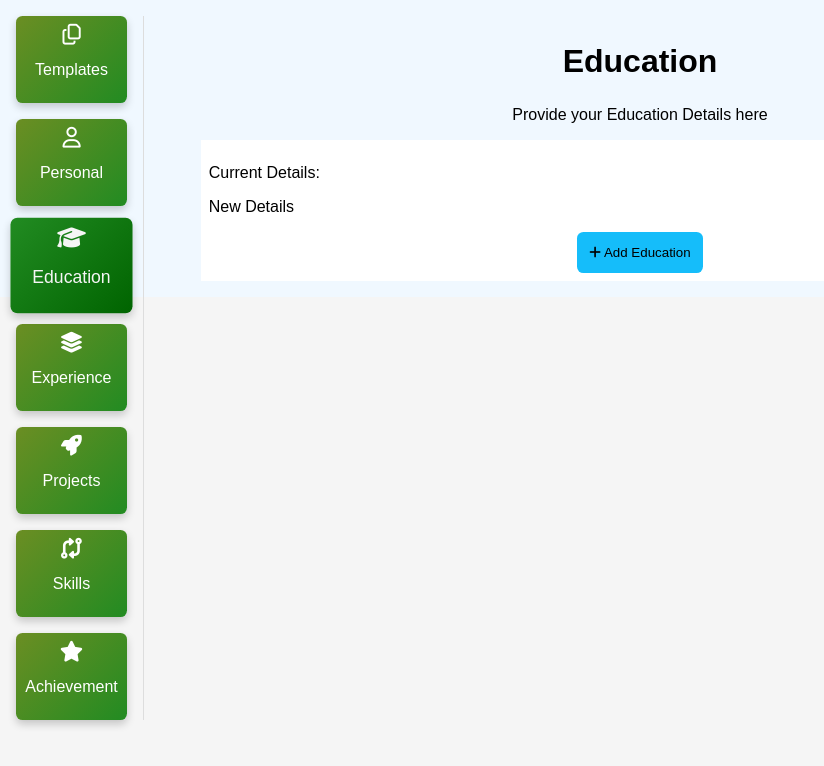
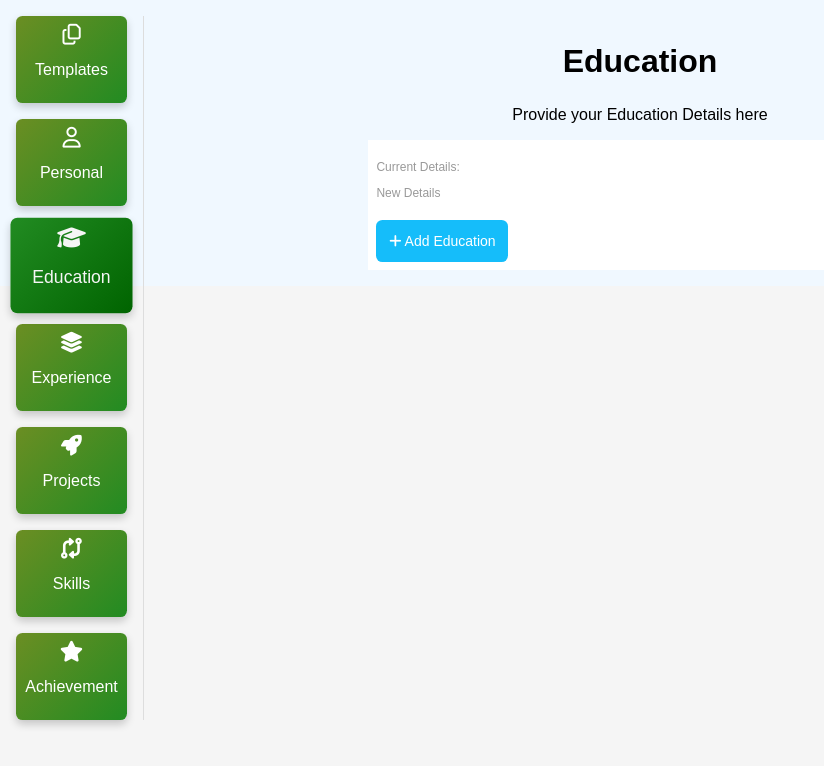
Before and after one commit to rohitghatal1/CVMaker-ReactJS, a React (Create React App) app: page / in a window 1280 px wide. Both pictures are taken after a click on the element "Education". Shown: the top 766 px of the page, without its empty margins (0-824 px from the left). Built offline with nearby package versions, Linux system fonts and the light colour scheme.

Commit message:
added styles for education section, button and p tags

```diff
--- a/src/componentsInner/education.css
+++ b/src/componentsInner/education.css
@@ -11,15 +11,22 @@
 .educationComponent .educationSection{
     padding: 0.5rem;
     background-color: #fff;
+    text-align: left;
+    width: 60%;
+    margin: auto;
 }
 
 .educationComponent .educationSection p{
-    text-align: left;
+    font-size: 12px;
+    color: #999;
 }
-
 .educationComponent .educationSection .addNewEducationDetail .addNewEducationbtn{
     padding: 0.8rem;
     background-color: #15bdfa;
+    color: #fff;
+    text-align: center;
+    font-size: 14px;
     border-radius: 0.4rem;
     border: none;
+    margin-top: 0.5rem;
 }
```
